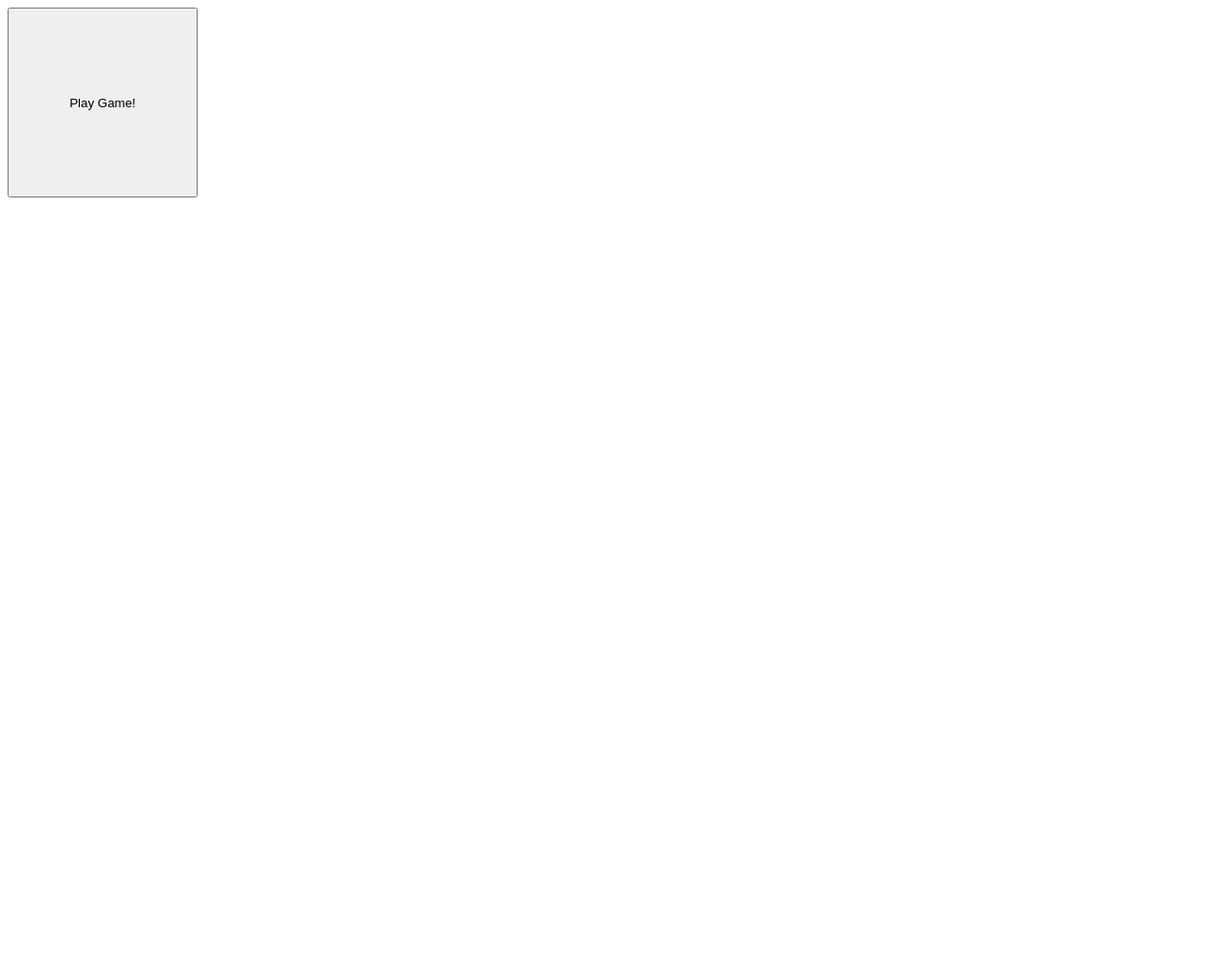
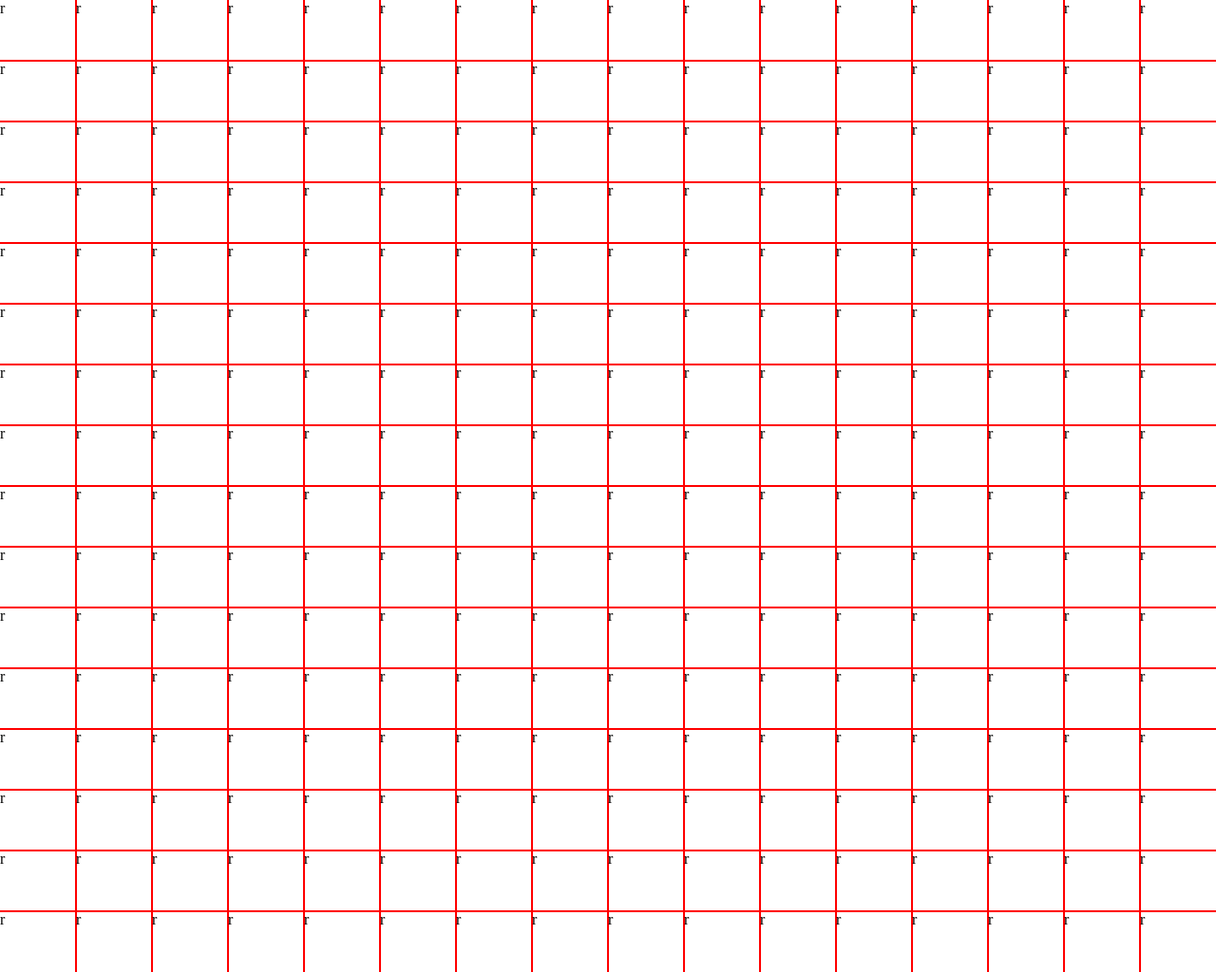
Before and after one commit to Redoactive/Etch-a-Sketch, a plain HTML site: page index.html in a window 1280 px wide. Shown: the whole page at 95% size. Before the commit the page ends 800 px from the top, so only its background shows below. Drawn offline with Linux system fonts and the light colour scheme.

Commit message:
added grids

```diff
--- a/index.html
+++ b/index.html
@@ -3,11 +3,12 @@
 <head>
   <meta charset="UTF-8">
   <meta name="viewport" content="width=device-width, initial-scale=1.0">
-  <script src="javascript.js"></script>
+  <script src="javascript.js" defer></script>
   <link rel="stylesheet" href="style.css">
   <title>Etch-a-Sketch</title>
 </head>
 <body>
-    <button onclick="playGame()" style="height: 200px; width: 200px;">Play Game!</button>
+    <div id="mainDiv"></div>
+    <!--<button onclick="playGame()" style="height: 200px; width: 200px;">Play Game!</button>-->
 </body>
 </html>
--- a/javascript.js
+++ b/javascript.js
@@ -0,0 +1,14 @@
+const mainContainer = document.querySelector("#mainDiv");
+
+for (let index = 0; index < 16; index++) {
+    const column = document.createElement("div");
+    column.classList.add("tiles", "column");
+    mainContainer.appendChild(column);
+    for (let x = 0; x < 16; x++) {
+        const tile = document.createElement("div");
+        tile.classList.add("tiles", "row");
+        tile.textContent = "r";
+        column.appendChild(tile);
+    }
+
+}
--- a/style.css
+++ b/style.css
@@ -0,0 +1,16 @@
+*{
+    outline: 1px red solid;
+}
+body{
+    margin: 0%;
+}
+.tiles{
+
+}
+.column{
+    display: flex;
+    height: 5vmax;
+}
+.row{
+    flex: 1;
+}
```
